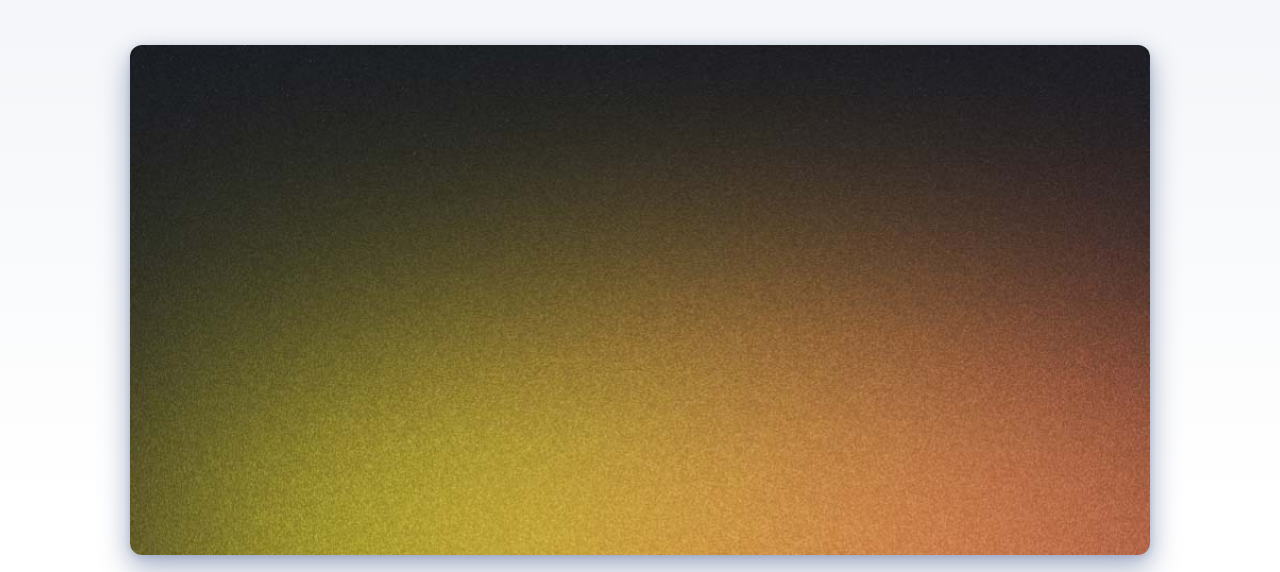
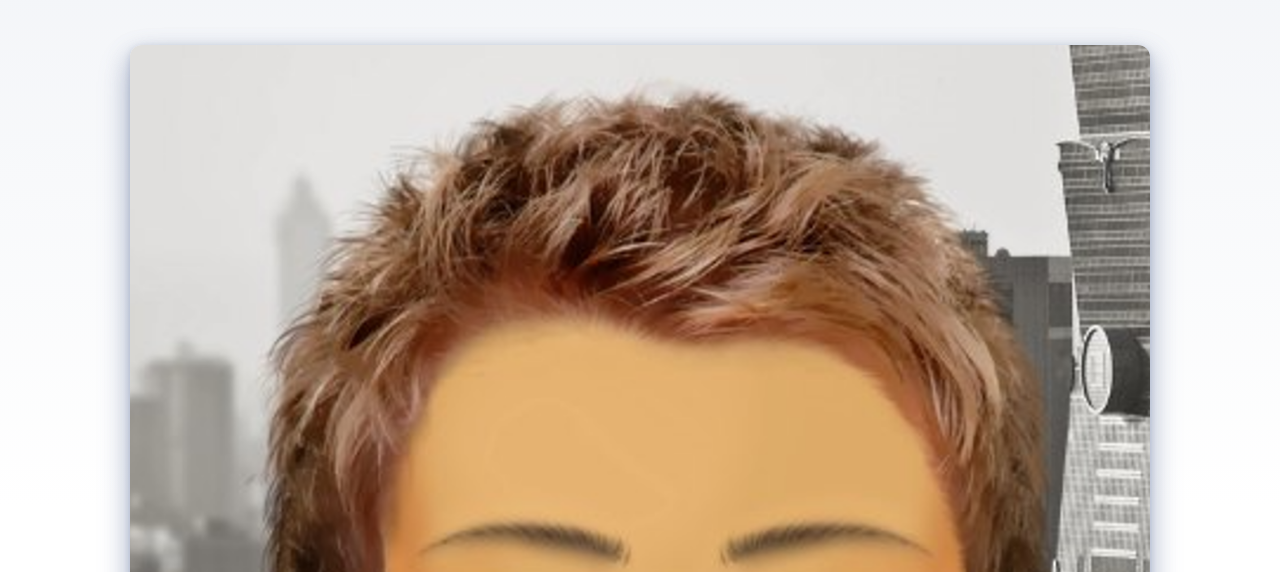
Before and after one commit to randa113/soft-paper-46a9, an Astro site: page /about in a window 1280 px wide. Shown: the part 93-665 px from the top of the page. Built offline with nearby package versions, Linux system fonts and the light colour scheme; Astro itself is replaced by a stand-in of ours.

Commit message:
Update about.astro

```diff
--- a/src/pages/about.astro
+++ b/src/pages/about.astro
@@ -6,7 +6,7 @@ import Layout from '../layouts/BlogPost.astro';
 	title="About Me"
 	description="Lorem ipsum dolor sit amet"
 	pubDate={new Date('March 20 2025')}
-	heroImage="/blog-placeholder-4.jpg"
+	heroImage="/blog-placeholder-13.png"
 >
 	<p>
 		For the past decade, I've been immersed in the intricate world of cryptocurrency mining—a
```
